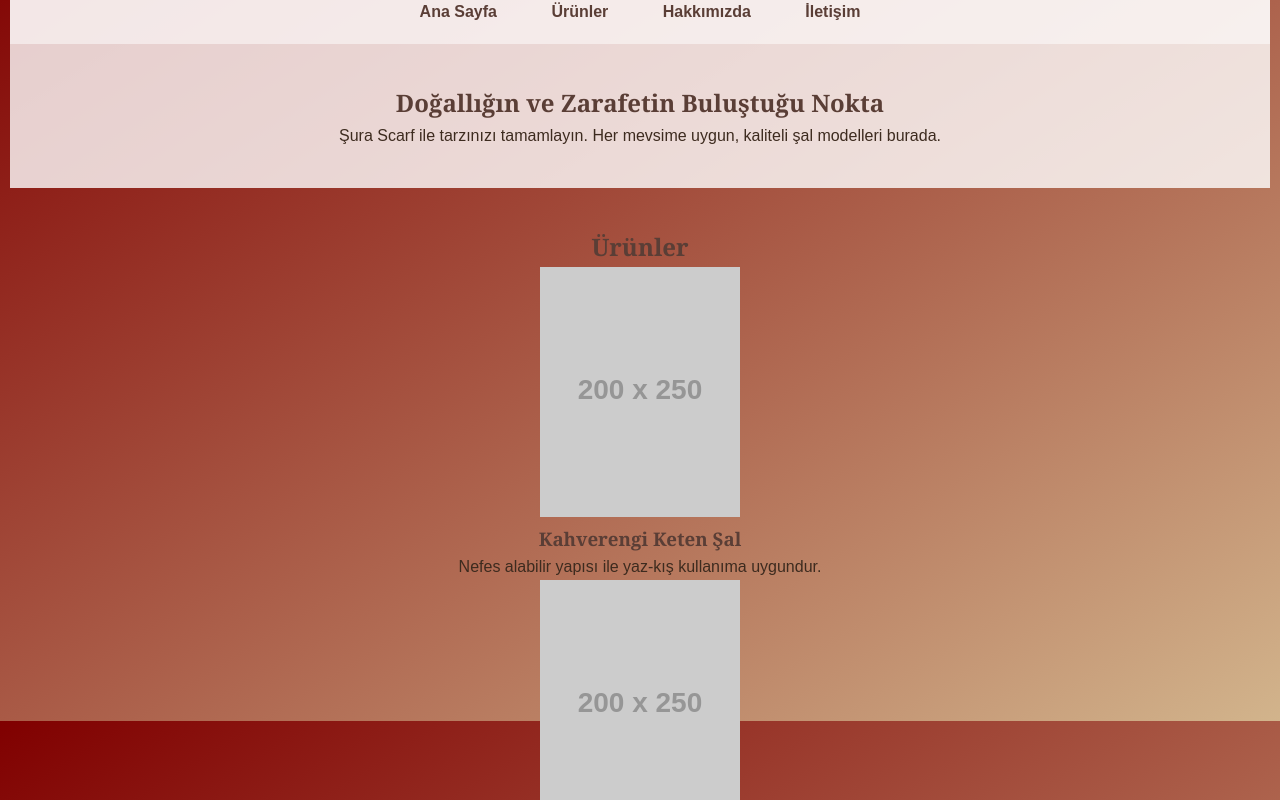
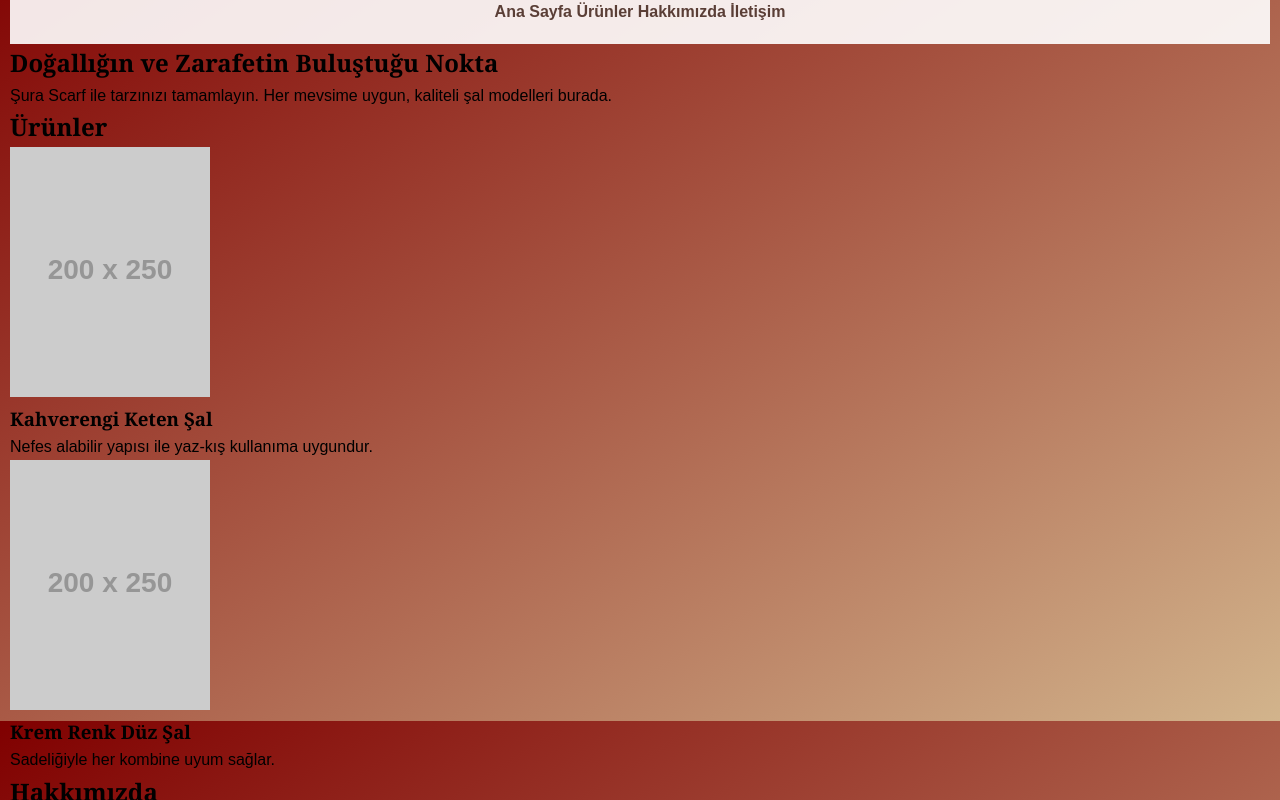
Before and after one commit to mehnet475/sura-scarf, a plain HTML site: page index.html in a window 1280 px wide. Shown: the part 79-879 px from the top of the page. Drawn offline with Linux system fonts and the light colour scheme; placeholder pictures from the web are drawn by us.

Commit message:
Add files via upload

```diff
--- a/style.css
+++ b/style.css
@@ -10,7 +10,7 @@ body {
   background: linear-gradient(to bottom right, #800000, #d2b48c); /* Bordo ve açık kahverengi */
   background-attachment: fixed;
   background-size: cover;
-  color: #3d2b1f;
+  color: #000000; /* Yazı rengini siyah yaptık */
   line-height: 1.6;
   padding: 0 10px;
 }
@@ -18,7 +18,7 @@ body {
 /* Başlıklar */
 h1, h2, h3 {
   font-family: 'Georgia', serif;
-  color: #5a3e36;
+  color: #000000; /* Başlık renkleri siyah */
 }
 
 /* Header ve Menü */
@@ -37,20 +37,3 @@ nav a {
   text-decoration: none;
   color: #5a3e36;
   font-weight: bold;
-  margin: 0 15px;
-  padding: 10px;
-}
-
-nav a:hover {
-  color: #8b4513; /* Hover efekti */
-}
-
-/* Ana Bölüm */
-section {
-  padding: 40px 20px;
-  text-align: center;
-}
-
-section#home {
-  background-color: rgba(255, 255, 255, 0.8);
-  border-radius: 8
```
